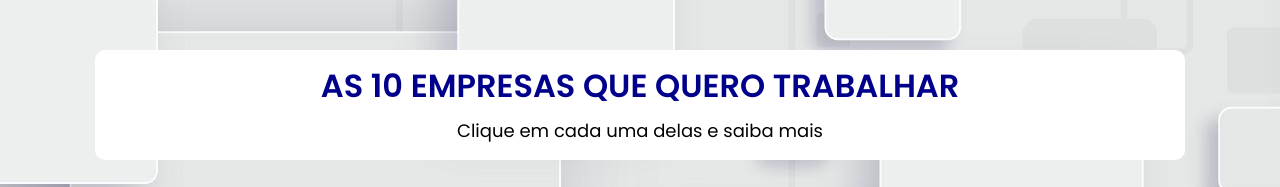
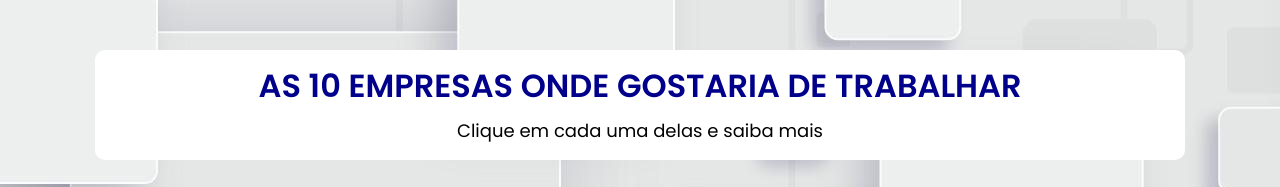
Before and after one commit to RosanaMascena/Projeto-10-empresas, a plain HTML site: page index.html in a window 1280 px wide. Shown: the top 187 px of the page. Drawn offline with Linux system fonts and the light colour scheme.

Commit message:
Atualização do título
atualização

```diff
--- a/index.html
+++ b/index.html
@@ -13,7 +13,7 @@
 
 	<body>
 		<div class="titulo-descricao">
-			<h1>As 10 empresas que quero trabalhar</h1>
+			<h1>As 10 empresas onde gostaria de trabalhar</h1>
 			<p>Clique em cada uma delas e saiba mais</p>
 		</div>
 			<ul class="empresas">
```
